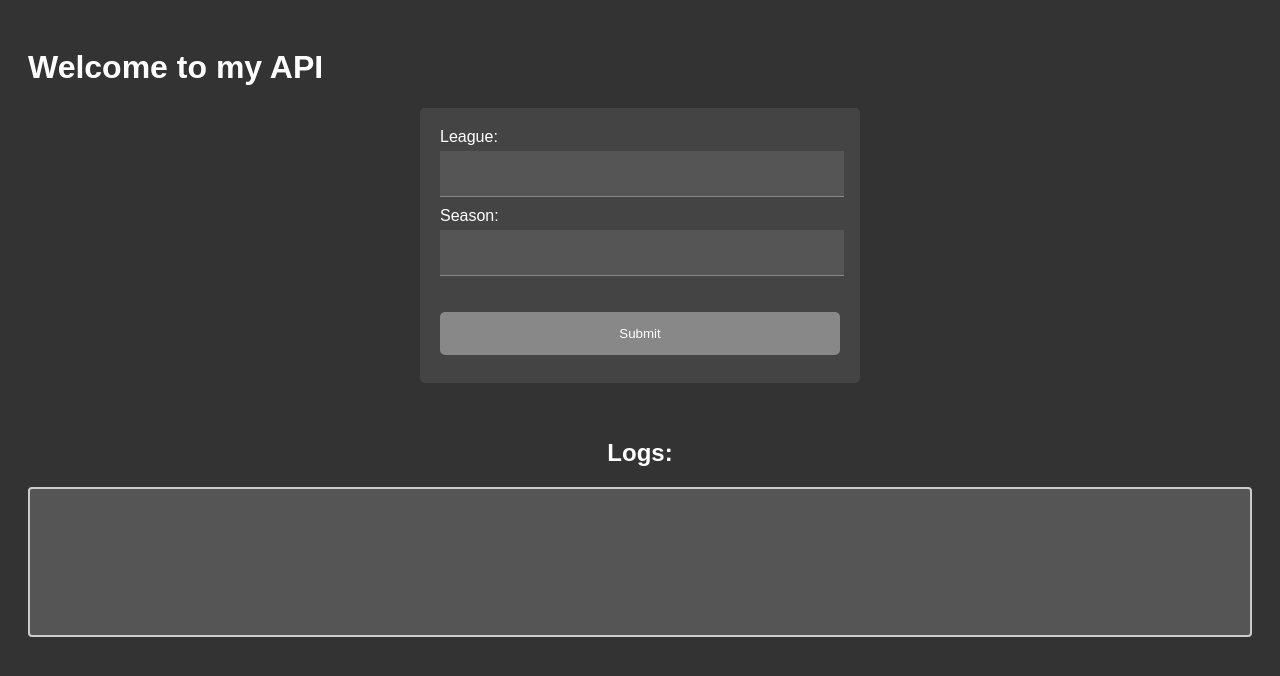
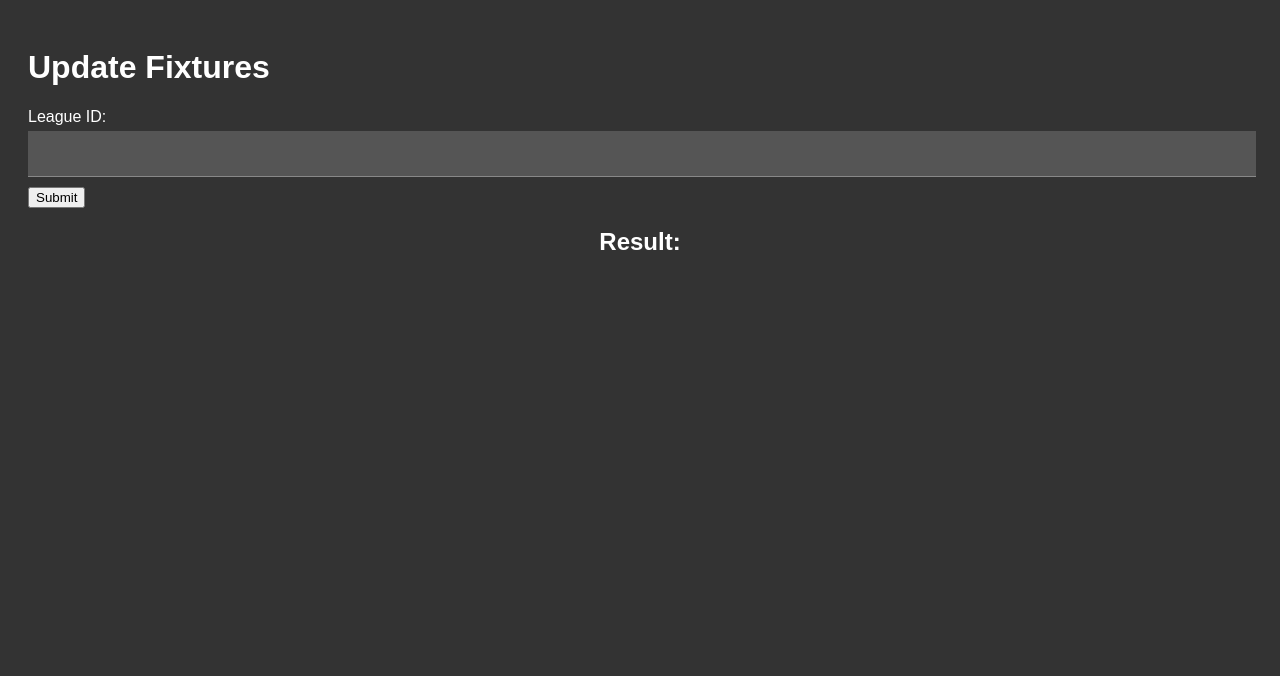
Before and after one commit to Denis-Grishin/api_to_db, a plain HTML site: page frontend/index.html in a window 1280 px wide. Drawn offline with Linux system fonts and the light colour scheme.

Commit message:
Add update fixture to index

```diff
--- a/frontend/index.html
+++ b/frontend/index.html
@@ -55,22 +55,28 @@
                 resize: none;
             }
         </style>
+
+    <title>Update Fixtures</title>
+    <script>
+        async function updateFixtures() {
+            let league_id = document.getElementById('league_id').value;
+            let response = await fetch(`/fixtures/${league_id}`);
+            let data = await response.json();
+
+            // This will display the JSON response from the server in a div
+            document.getElementById('result').innerHTML = JSON.stringify(data);
+        }
+    </script>
     </head>
     <body>
-        <h1>Welcome to my API</h1>
+        <h1>Update Fixtures</h1>
+        <label for="league_id">League ID:</label><br>
+        <input type="text" id="league_id" name="league_id"><br>
+        <input type="button" value="Submit" onclick="updateFixtures()">
 
-        <form action="/action_page" method="get">
-            <label for="league">League:</label><br>
-            <input type="text" id="league" name="league"><br>
-            <label for="season">Season:</label><br>
-            <input type="text" id="season" name="season"><br><br>
-            <input type="submit" value="Submit">
-        </form>
-
-        <br><br>
-
-        <h2>Logs:</h2>
-        <textarea id="logs" name="logs" placeholder="Logs will appear here...">
-        </textarea>
+        <h2>Result:</h2>
+        <div id="result">
+            <!-- The result from the server will be displayed here -->
+        </div>
     </body>
 </html>
```
